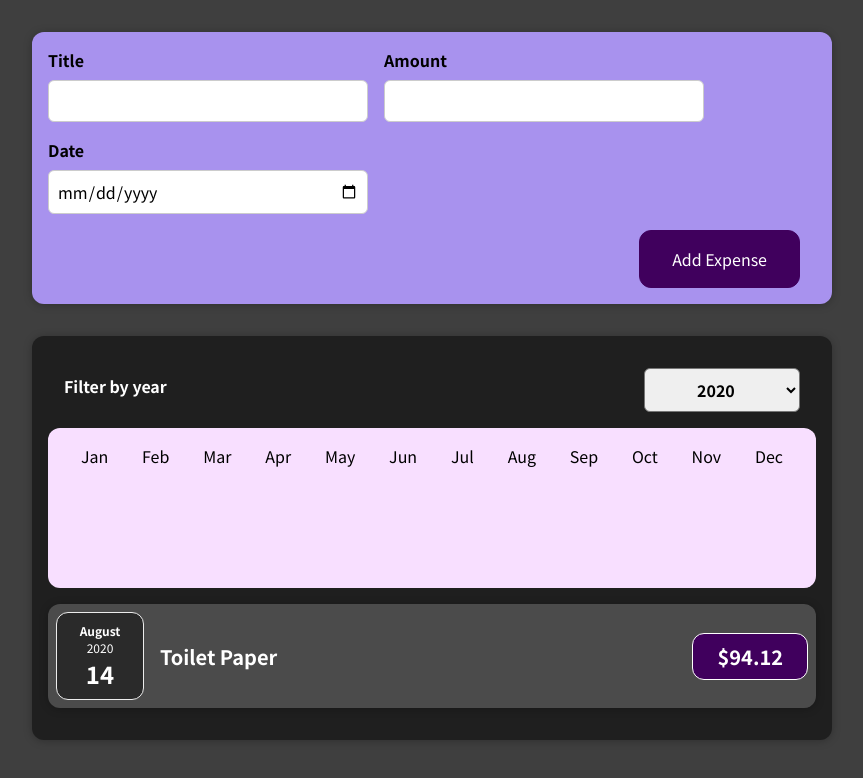
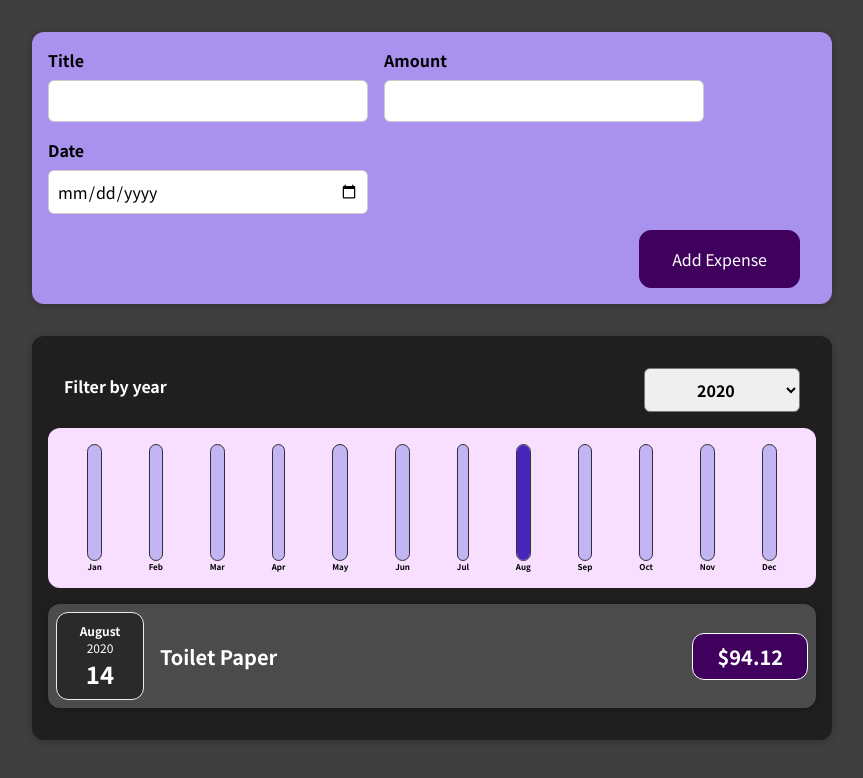
Before and after one commit to GAURAV1-ui/TO-DO-app, a React (Create React App) app: page / in a window 1280 px wide. Shown: the top 778 px of the page, without its empty margins (208-1071 px from the left). Built offline with nearby package versions, Linux system fonts and the light colour scheme.

Commit message:
Updated Css

```diff
--- a/src/Components/Chart/ChartBar.css
+++ b/src/Components/Chart/ChartBar.css
@@ -0,0 +1,30 @@
+.chart-bar {
+    height: 100%;
+    display: flex;
+    flex-direction: column;
+    align-items: center;
+  }
+
+  .chart-bar__inner {
+    height: 100%;
+    width: 100%;
+    border: 1px solid #313131;
+    border-radius: 12px;
+    background-color: #c3b4f3;
+    overflow: hidden;
+    display: flex;
+    flex-direction: column;
+    justify-content: flex-end;
+  }
+
+  .chart-bar__fill {
+    background-color: #4826b9;
+    width: 100%;
+    transition: all 0.3s ease-out;
+  }
+
+  .chart-bar__label {
+    font-weight: bold;
+    font-size: 0.5rem;
+    text-align: center;
+  }
```
